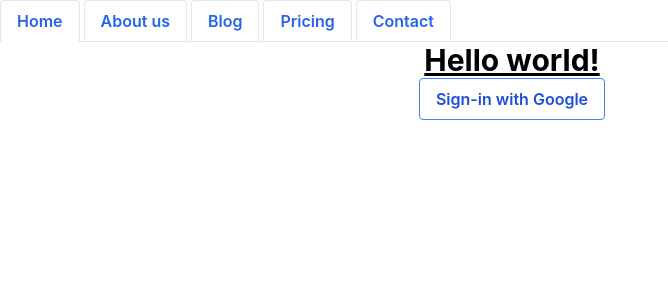
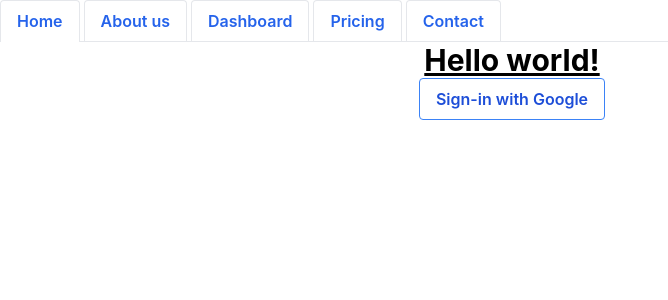
Before and after one commit to musayuksel/react-firebase-tailwind, a React (Create React App) app: page / in a window 1280 px wide. Shown: the top 300 px of the page, without its empty margins (0-668 px from the left). Built offline with nearby package versions, Linux system fonts and the light colour scheme; no server answers.

Commit message:
Refactor:Change blog component to Dashboard

```diff
--- a/src/App.js
+++ b/src/App.js
@@ -2,7 +2,7 @@ import "./App.css";
 import { BrowserRouter as Router, Routes, Route } from "react-router-dom";
 import { createContext, useState } from "react";
 import About from "./components/About";
-import Blog from "./components/Blog";
+import Dashboard from "./components/Dashboard";
 import Home from "./components/Home";
 import Pricing from "./components/Pricing";
 import Contact from "./components/Contact";
@@ -17,7 +17,7 @@ function App() {
         <Routes>
           <Route path="/" element={<Home user={user} setUser={setUser} />} />
           <Route path="/about" element={<About />} />
-          <Route path="/blog" element={<Blog user={user} />} />
+          <Route path="/dashboard" element={<Dashboard user={user} />} />
           <Route path="/pricing" element={<Pricing />} />
           <Route path="/contact" element={<Contact />} />
         </Routes>
--- a/src/components/Blog.js
+++ b/src/components/Dashboard.js
@@ -1,7 +1,7 @@
 import React, { useState, useEffect } from "react";
 import { getUserData } from "../firebase-config";
 
-export default function Blog({ user }) {
+export default function Dashboard({ user }) {
   const [userData, setUserData] = useState([]);
   useEffect(() => {
     getUserData(setUserData, user);
--- a/src/components/Home.js
+++ b/src/components/Home.js
@@ -14,7 +14,7 @@ export default function Home({ user, setUser }) {
       income: +income,
       author: { email: user.email, id: user.uid },
     });
-    navigate("/blog");
+    navigate("/dashboard");
   }
   return (
     <main className="App container">
--- a/src/components/Navbar.js
+++ b/src/components/Navbar.js
@@ -25,11 +25,11 @@ export default function Navbar({ user, setUser }) {
       </Link>
       <Link
         className={`${
-          path === "blog" ? "-mb-px" : ""
+          path === "dashboard" ? "-mb-px" : ""
         } mr-1 bg-white inline-block border-l border-t border-r rounded-t py-2 px-4 text-blue-600 font-semibold hover:text-blue-900`}
-        to={"/blog"}
+        to={"/dashboard"}
       >
-        Blog
+        Dashboard
       </Link>
       <Link
         className={`${
```
